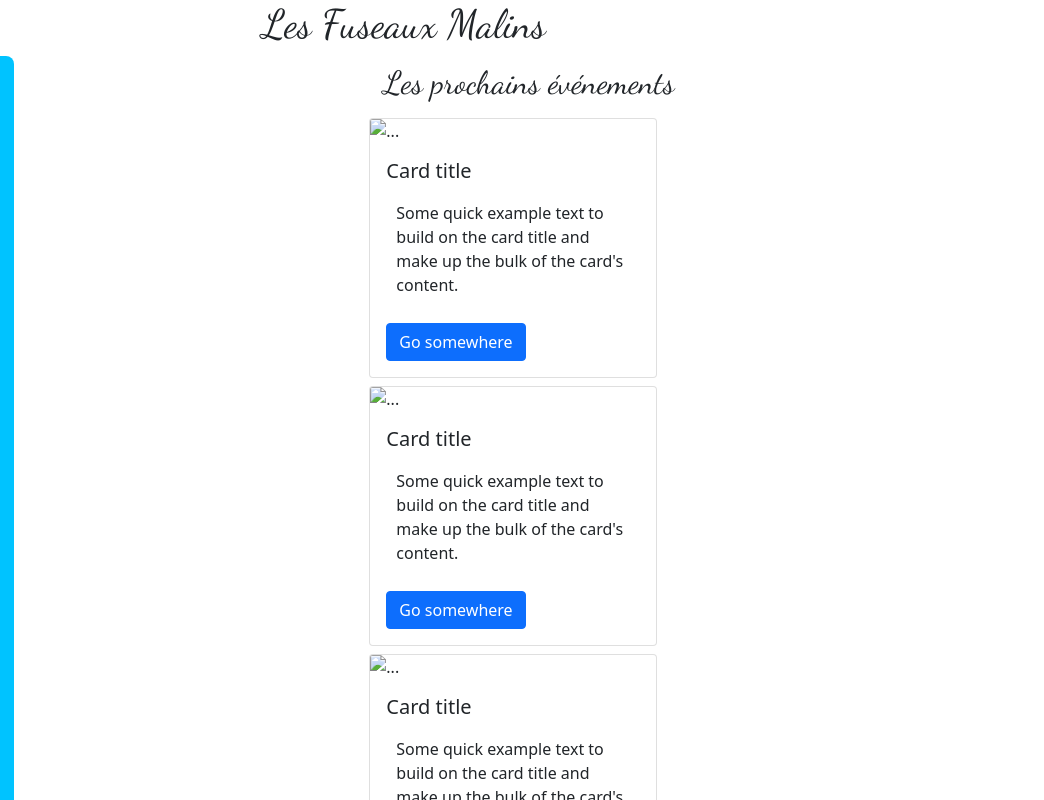
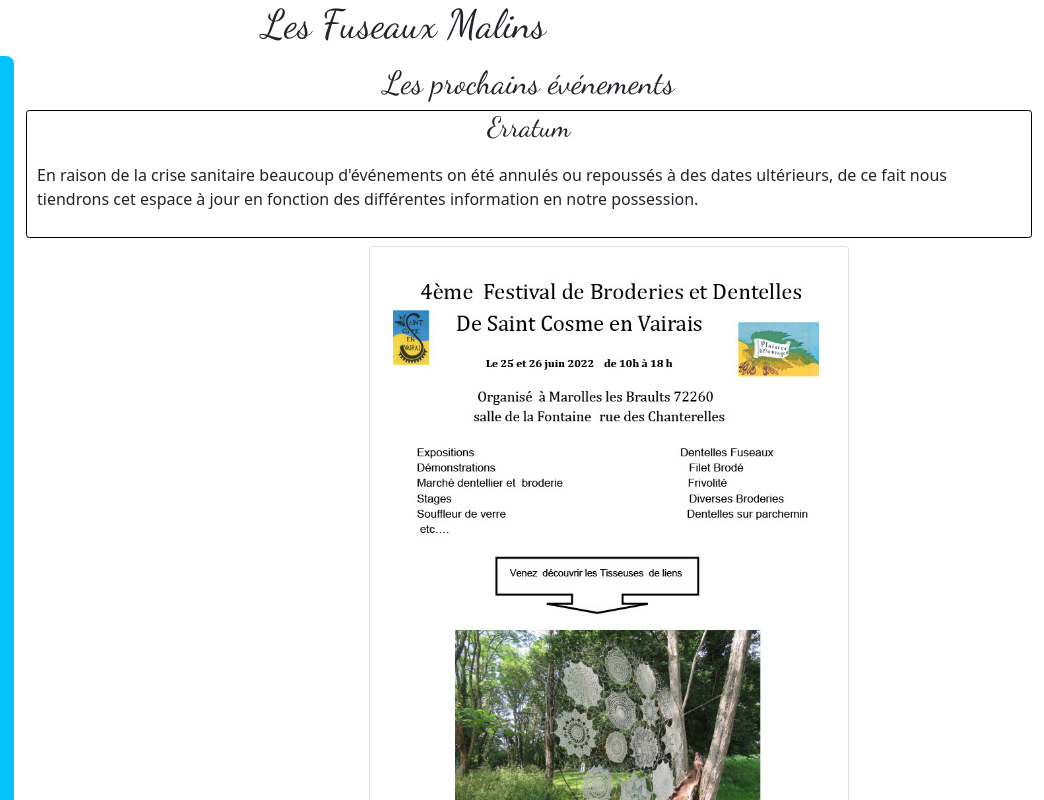
Before and after one commit to speleo27/les_fuseaux_malins, a website: page view/event.html in a window 1280 px wide. Shown: the top 800 px of the page, 236-1280 px from the left. Drawn offline with Linux system fonts and the light colour scheme.

Commit message:
work on events

```diff
--- a/src/scss/main.scss
+++ b/src/scss/main.scss
@@ -5,7 +5,7 @@ $secondary-color:#00C3ffff;
 $font:'Dancing Script';
 
 
-h1,h2{
+h1,h2,h3{
   font-family: $font;
 }
 nav{
@@ -15,7 +15,6 @@ nav{
   background-color: $secondary-color;
 
 }
-
 li{
  list-style-type: none;
 }
@@ -74,6 +73,15 @@ p{
 .facebook{
   margin-right: 10px;
 }
+.card-body{
+  font-family: $font;
+  font-size:1.2rem;
+}
+
+.erratum{
+  border: solid 0.5px black;
+  border-radius:0.2rem;
+}
 @media (max-width:1080px){
   .social{
     margin-top: 25px;
--- a/view/event.html
+++ b/view/event.html
@@ -129,17 +129,24 @@
             <h2 id="events" class="text-center mt-2 mb-2">Les prochains événements</h2>
           </div>
         </div>
+        <section class="erratum">
+          <div class="row">
+            <div class="col">
+              <h3 class="text-center">Erratum</h3>
+              <p >En raison de la crise sanitaire beaucoup d'événements on été annulés ou repoussés à des dates ultérieurs, de ce fait nous tiendrons cet espace à jour en fonction des différentes information en notre possession. </p>
+            </div>
+          </div>
+        </section>
         <section class="event-cards">
-          <div class="row mt-2">
+          <div class="row mt-2 ">
             <div class="col-4 col-sm">
             </div>
             <div class="col-4 col-sm">
-              <div class="card " style="width: 18rem;">
-                <img src="../src/poster/2021 05 21 affiche provins.pdf" class="card-img-top" alt="...">
+              <div class="card" style="width: 30rem;">
+                <img src="../src/poster/affiche pdf festival 2022 st cosmes1024_1.jpg" class="card-img-top" alt="...">
                 <div class="card-body">
-                  <h5 class="card-title">Card title</h5>
-                  <p class="card-text">Some quick example text to build on the card title and make up the bulk of the card's content.</p>
-                  <a href="#" class="btn btn-primary">Go somewhere</a>
+                  <p class="card-text ">Les 25 et 26 juin 2022 nous présents sur cette exposition</p>
+                </div>
               </div>
               </div>
             </div>
@@ -150,12 +157,10 @@
             <div class="col-4 col-sm">
             </div>
             <div class="col-4 col-sm">
-              <div class="card " style="width: 18rem;">
-                <img src="..." class="card-img-top" alt="...">
+              <div class="card" style="width: 30rem;">
+                <img src="../src/poster/affiche pdf festival 2022 st cosmes1024_1.jpg" class="card-img-top" alt="...">
                 <div class="card-body">
-                  <h5 class="card-title">Card title</h5>
-                  <p class="card-text">Some quick example text to build on the card title and make up the bulk of the card's content.</p>
-                  <a href="#" class="btn btn-primary">Go somewhere</a>
+                  <p class="card-text ">Les 25 et 26 juin 2022 nous présents sur cette exposition</p>
                 </div>
               </div>
             </div>
@@ -166,12 +171,10 @@
             <div class="col-4 col-sm">
             </div>
             <div class="col-4 col-sm">
-              <div class="card " style="width: 18rem;">
-                <img src="..." class="card-img-top" alt="...">
+              <div class="card" style="width: 30rem;">
+                <img src="../src/poster/affiche pdf festival 2022 st cosmes1024_1.jpg" class="card-img-top" alt="...">
                 <div class="card-body">
-                  <h5 class="card-title">Card title</h5>
-                  <p class="card-text">Some quick example text to build on the card title and make up the bulk of the card's content.</p>
-                  <a href="#" class="btn btn-primary align-center">Go somewhere</a>
+                  <p class="card-text ">Les 25 et 26 juin 2022 nous présents sur cette exposition</p>
                 </div>
               </div>
             </div>
```
Also changed, not shown: src/css/main.css, src/poster/2021 06 18 OTHIS Affiche rencontre dentelli├¿res 20221024_1.jpg (added), src/poster/2021 06 23 affiche colpo 20211024_1.jpg (added), src/poster/20210521_affiche_provins1024_1.jpg (added), src/poster/Affiche_couvige_Les_fuseaux_en_Seine_2021.jpg (added), src/poster/affiche pdf festival 2022 st cosmes1024_1.jpg (added), src/poster/rouffignac COUVIGE 26 & 27 sept 20201024_1.jpg (added), 2 other files. Lines whose indentation alone changed are shown as unchanged.
